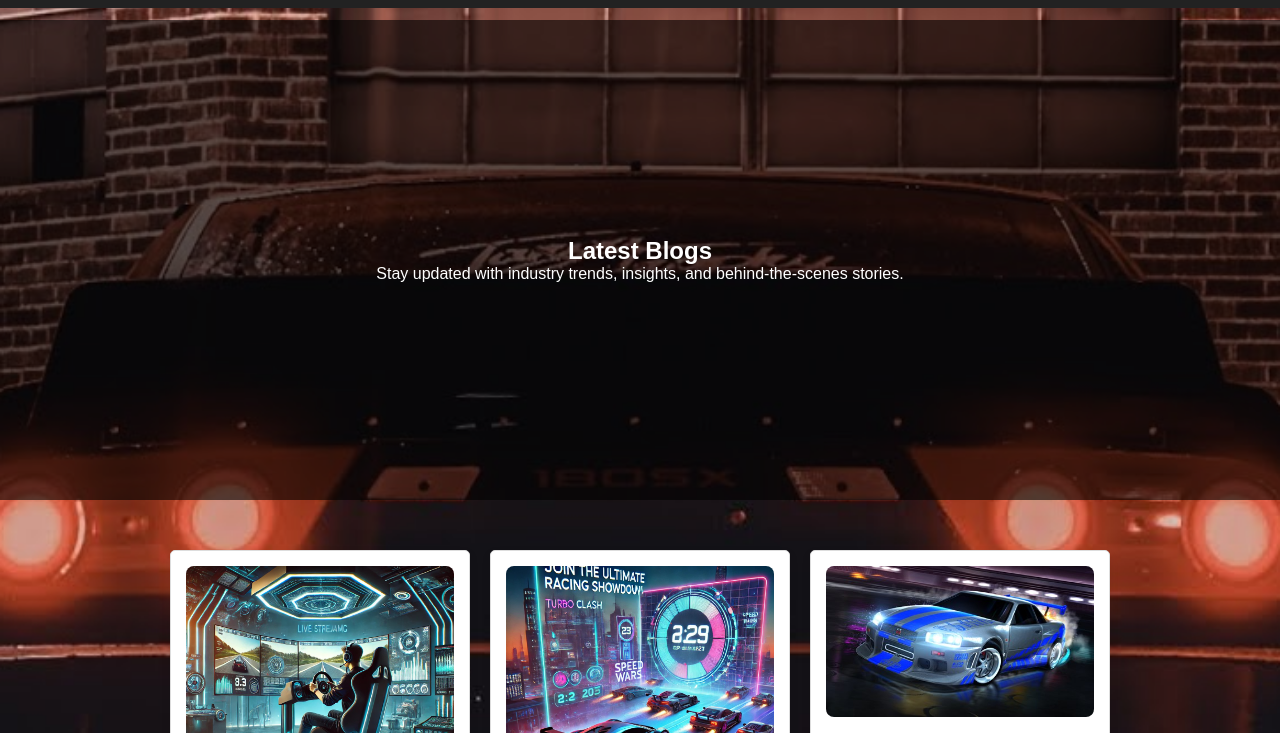
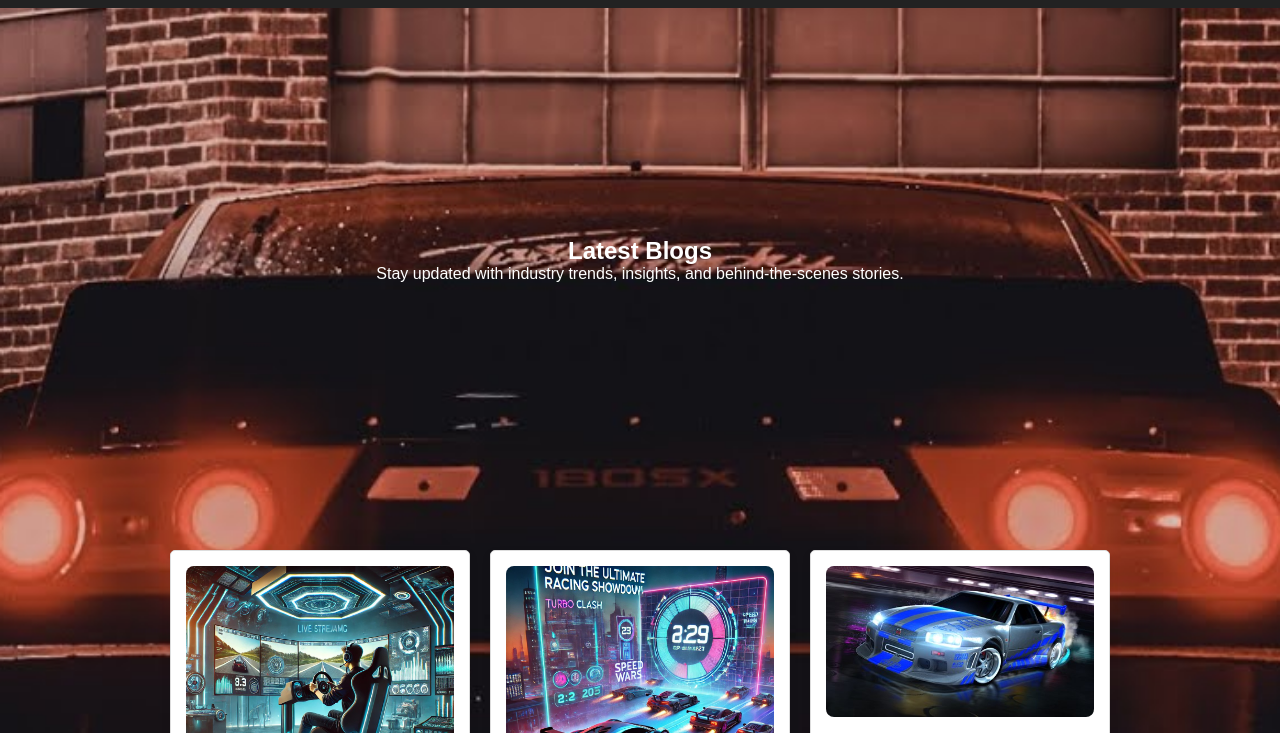
Before and after one commit to Elecxy-2k25/HYPER-DRIFT, a website: page blog.html in a window 1280 px wide. Shown: the part 50-783 px from the top of the page. Drawn offline with Linux system fonts and the light colour scheme.

Commit message:
Update blog.css

```diff
--- a/blog.css
+++ b/blog.css
@@ -116,8 +116,8 @@ nav ul li a:hover {
     align-items: center;
     text-align: center;
     color: white;
-    background-color: rgba(0, 0, 0, 0.6);
-    /*background-blend-mode: overlay;*/
+    /*background-color: rgba(0, 0, 0, 0.6);*/
+    background-blend-mode: overlay;
     flex-direction: column;
     margin-top: 70px;
 }
```
